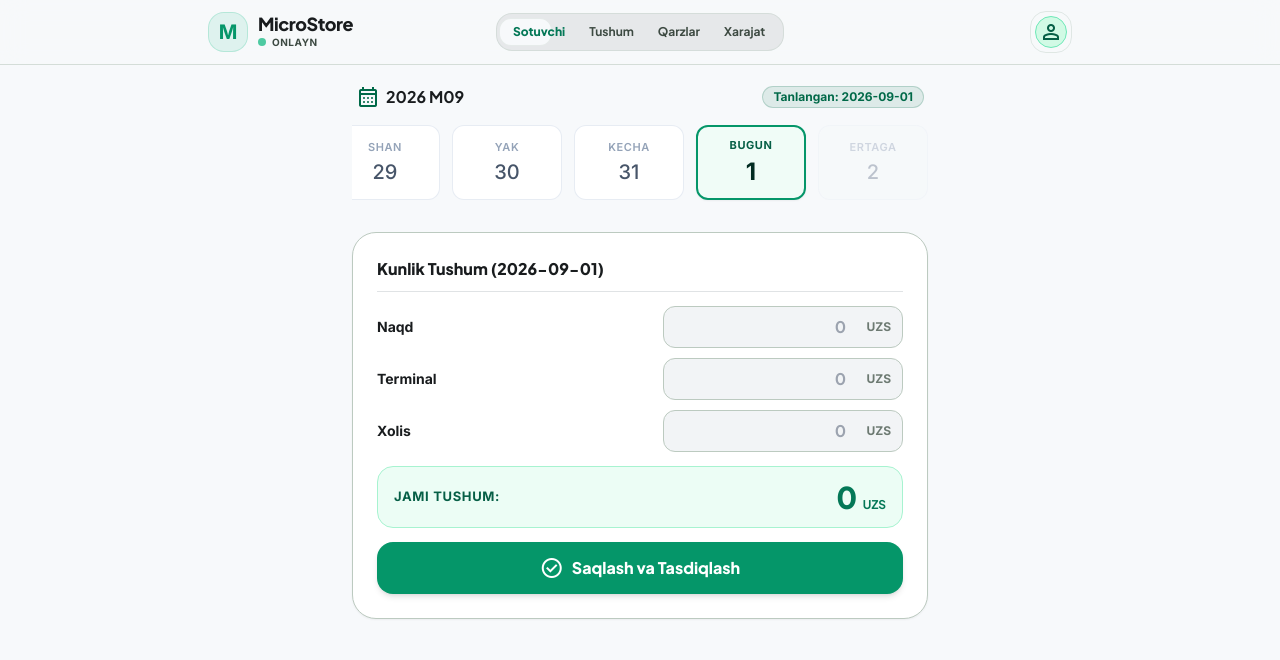
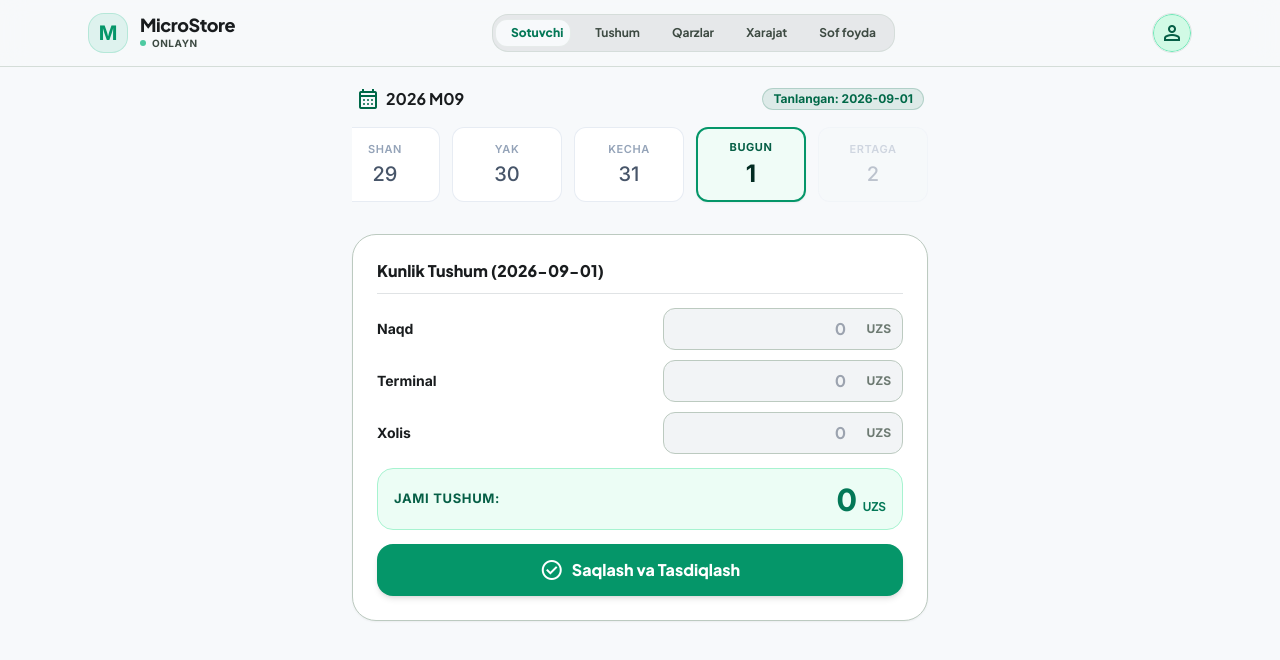
Before and after one commit to mahkamjonov/microstore, a React (Vite) app in the folder apps/web/: page / in a window 1280 px wide. Shown: the top 660 px of the page. Built offline with nearby package versions, Linux system fonts and the light colour scheme.

Commit message:
fix(ui): replace grid layout with clean unconstrained flexbox in Header to display all 5 tabs naturally without squishing

```diff
--- a/apps/web/src/components/Header.tsx
+++ b/apps/web/src/components/Header.tsx
@@ -61,25 +61,23 @@ export const Header: React.FC = () => {
 
   return (
     <>
-      <header className="sticky top-0 z-40 bg-surface/80 backdrop-blur-md border-b border-outline-variant/60">
-        <div className="grid grid-cols-3 items-center max-w-4xl mx-auto px-4 w-full h-16">
-          {/* Left Column (Brand Name & Online Status) */}
-          <div className="flex justify-start items-center gap-2.5">
-            <div className="w-10 h-10 rounded-2xl bg-emerald-500/10 text-emerald-600 flex items-center justify-center font-black text-xl border border-emerald-500/20 shadow-xs">
+      <header className="sticky top-0 z-40 bg-surface/80 backdrop-blur-md border-b border-outline-variant/60 py-2.5">
+        <div className="mx-auto flex max-w-6xl items-center justify-between px-4 sm:px-6 gap-3">
+          {/* Left: Brand Logo & Status */}
+          <div className="flex items-center gap-3 flex-shrink-0">
+            <div className="flex h-10 w-10 items-center justify-center rounded-2xl bg-emerald-500/10 text-xl font-black text-emerald-600 border border-emerald-500/20 shadow-xs">
               M
             </div>
             <div>
-              <h1 className="font-headline font-black text-lg text-on-surface tracking-tight leading-none">
-                MicroStore
-              </h1>
+              <h1 className="text-lg font-headline font-black leading-none text-on-surface tracking-tight">MicroStore</h1>
               <div className="flex items-center gap-1.5 mt-0.5">
                 <span
-                  className={`w-2 h-2 rounded-full ${
+                  className={`h-1.5 w-1.5 rounded-full ${
                     isOnline ? 'bg-emerald-500 animate-pulse' : 'bg-amber-500'
                   }`}
                 />
                 <span className="text-[10px] font-bold text-on-surface-variant uppercase tracking-wider">
-                  {isOnline ? 'Onlayn' : 'Oflayn'}
+                  {isOnline ? 'ONLAYN' : 'OFLAYN'}
                 </span>
                 {pendingCount > 0 && (
                   <span className="text-[10px] bg-amber-500/10 text-amber-600 px-1.5 py-0.2 rounded-md font-bold">
@@ -90,9 +88,9 @@ export const Header: React.FC = () => {
             </div>
           </div>
 
-          {/* Center Column (Navigation Tabs - Absolutely Dead-Centered) */}
-          <div className="flex justify-center items-center w-full overflow-x-auto no-scrollbar py-1">
-            <div className="relative bg-surface-container-high p-1 rounded-2xl border border-outline-variant/40 flex min-w-max md:min-w-0 w-full max-w-md">
+          {/* Center: Navigation Tabs (Clean Natural Flexbox Layout) */}
+          <nav className="flex items-center justify-center flex-1 mx-2 sm:mx-4 overflow-x-auto no-scrollbar py-1">
+            <div className="relative flex items-center gap-1 rounded-2xl bg-surface-container-high p-1 border border-outline-variant/40 min-w-max">
               <div
                 className="absolute top-1 bottom-1 bg-surface rounded-xl shadow-xs transition-all duration-300 ease-out border border-outline-variant/30"
                 style={{
@@ -107,7 +105,7 @@ export const Header: React.FC = () => {
                   <button
                     key={tab.id}
                     onClick={() => setActiveTab(tab.id as any)}
-                    className={`relative flex-1 py-1.5 px-3 rounded-xl text-xs font-headline font-bold transition-colors z-10 text-center whitespace-nowrap ${
+                    className={`relative py-1.5 px-3.5 rounded-xl text-xs font-headline font-bold transition-colors z-10 text-center whitespace-nowrap ${
                       isActive
                         ? 'text-emerald-700 font-extrabold'
                         : 'text-on-surface-variant hover:text-on-surface'
@@ -118,17 +116,17 @@ export const Header: React.FC = () => {
                 );
               })}
             </div>
-          </div>
+          </nav>
 
-          {/* Right Column (Profile Avatar Trigger & Dropdown Menu) */}
-          <div className="flex justify-end items-center relative" ref={dropdownRef}>
+          {/* Right: Avatar Profile */}
+          <div className="flex items-center justify-end flex-shrink-0 relative" ref={dropdownRef}>
             <button
               type="button"
               onClick={() => setIsProfileOpen(!isProfileOpen)}
-              className="flex items-center justify-center p-1 rounded-2xl hover:bg-surface-container-high transition-all border border-outline-variant/40"
+              className="flex h-10 w-10 items-center justify-center overflow-hidden rounded-full border border-outline-variant/40 hover:bg-surface-container-high transition-all"
               aria-label="Profile Menu"
             >
-              <div className="w-8 h-8 rounded-full bg-emerald-100 text-emerald-800 flex items-center justify-center font-bold text-xs overflow-hidden border border-emerald-300">
+              <div className="w-full h-full rounded-full bg-emerald-100 text-emerald-800 flex items-center justify-center font-bold text-xs overflow-hidden border border-emerald-300">
                 {isAuthenticated && user ? (
                   <img
                     src={getAvatarUrl(user.photo, user.name)}
```
